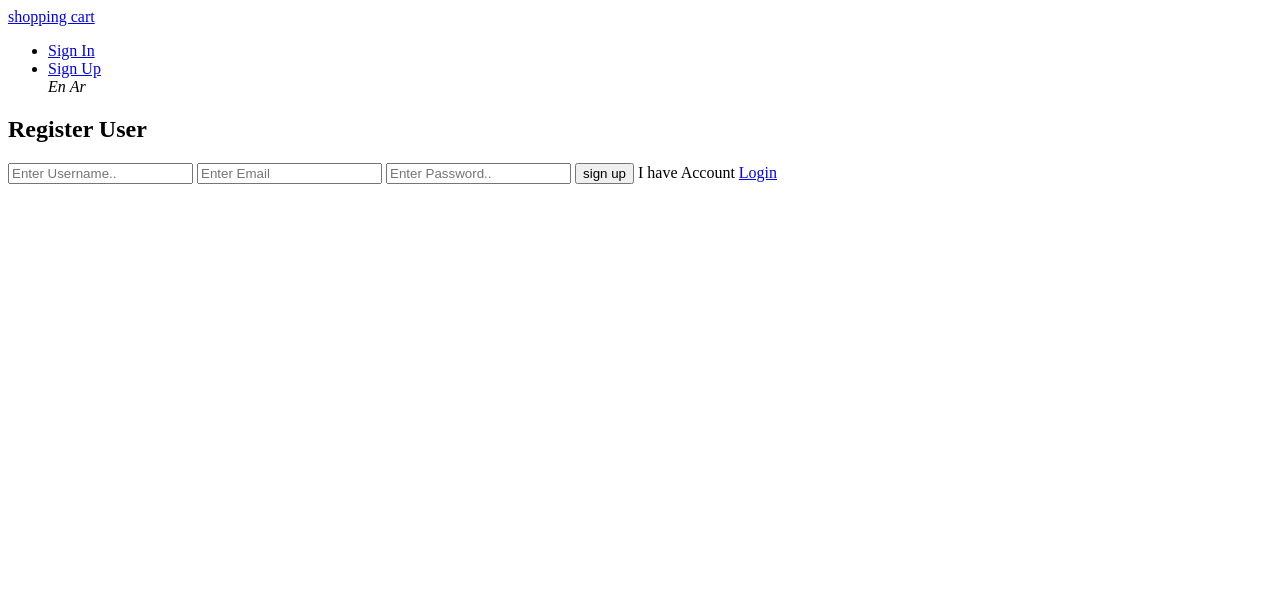
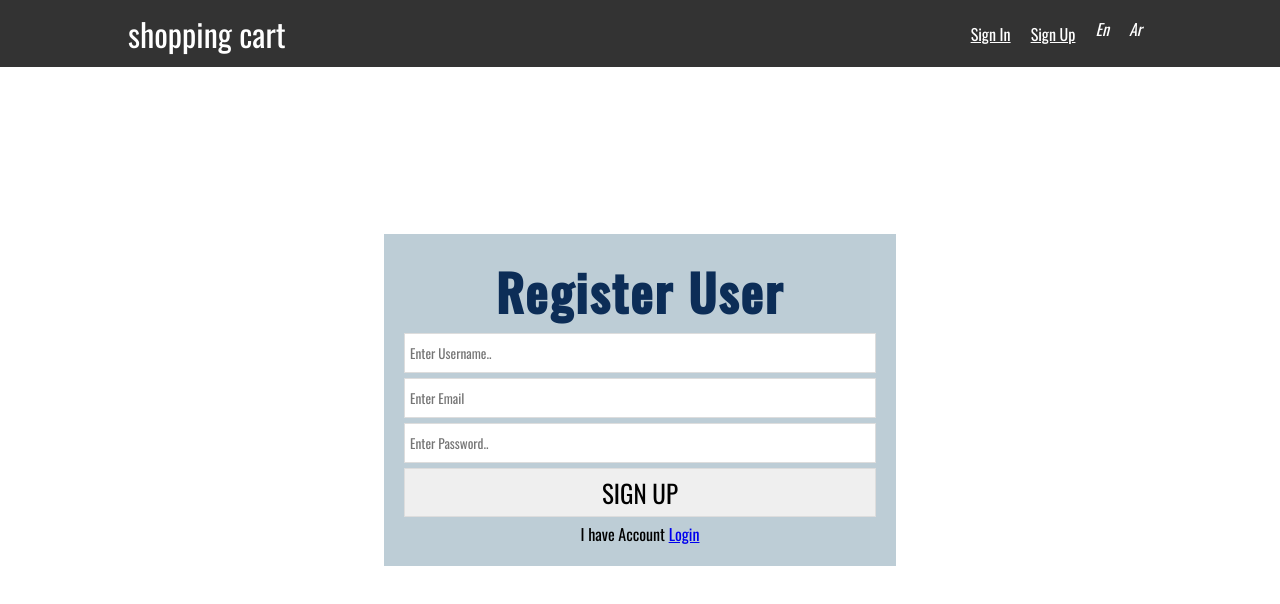
Before and after one commit to mordieh/shopping-cart, a plain HTML site: page register.html in a window 1280 px wide. Drawn offline with nearby package versions, Linux system fonts and the light colour scheme; the site is published under a folder, as on GitHub Pages, so addresses that start at the root find nothing.

Commit message:
Update register.html

```diff
--- a/register.html
+++ b/register.html
@@ -9,9 +9,9 @@
     <link href="https://fonts.googleapis.com/css2?family=Montserrat:wght@400;600;700&family=Oswald:wght@400;500&display=swap" rel="stylesheet">
    <!-- ============ -->
     <title>Shopping Cart | Register Page</title>
-    <link rel="stylesheet" href="/css/style.css">
-    <link rel="stylesheet" href="/css/register.css">
-    <link rel="stylesheet" href="css/style.rtl.css">
+    <link rel="stylesheet" href="./css/style.css">
+    <link rel="stylesheet" href="./css/register.css">
+    <link rel="stylesheet" href="./css/style.rtl.css">
 </head>
 <body>
    <header>
```
